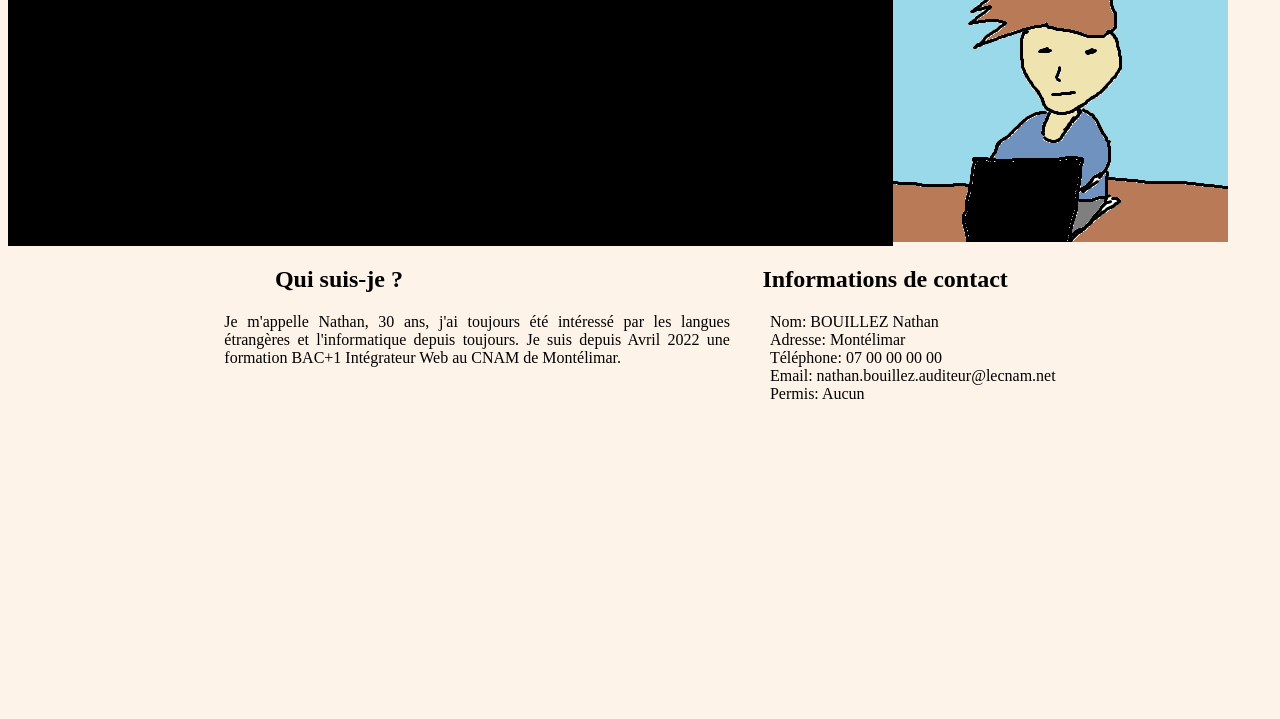
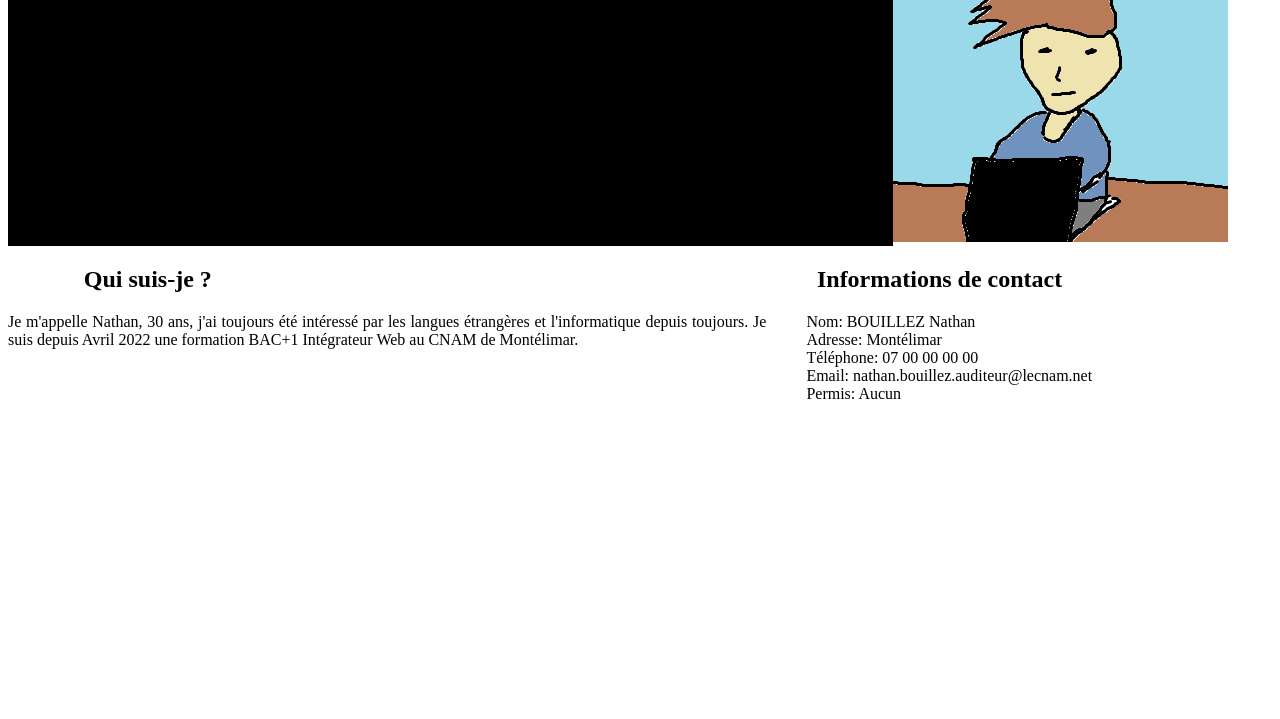
Before and after one commit to Booo-Nathan/controle, a plain HTML site: page index.html in a window 1280 px wide. Shown: the part 81-800 px from the top of the page. Drawn offline with Linux system fonts and the light colour scheme.

Commit message:
Add files via upload

```diff
--- a/css.css
+++ b/css.css
@@ -1,10 +1,3 @@
-
- /* _______________________________________________________ GLOBAL CSS ______________________________________________________________________________________ */
-
-body{
-	background-color: #FEF3E9;
-}
-
 #container{
 	width: 100%;
 	display: flex;
@@ -40,7 +33,7 @@ header{
 	text-align: justify;
 }
 
-.gauche{
+.droite{
 		width: 40%;
 }
 
@@ -51,4 +44,3 @@ h2{
 ul {
   list-style-type: none;
 }
-}
```
